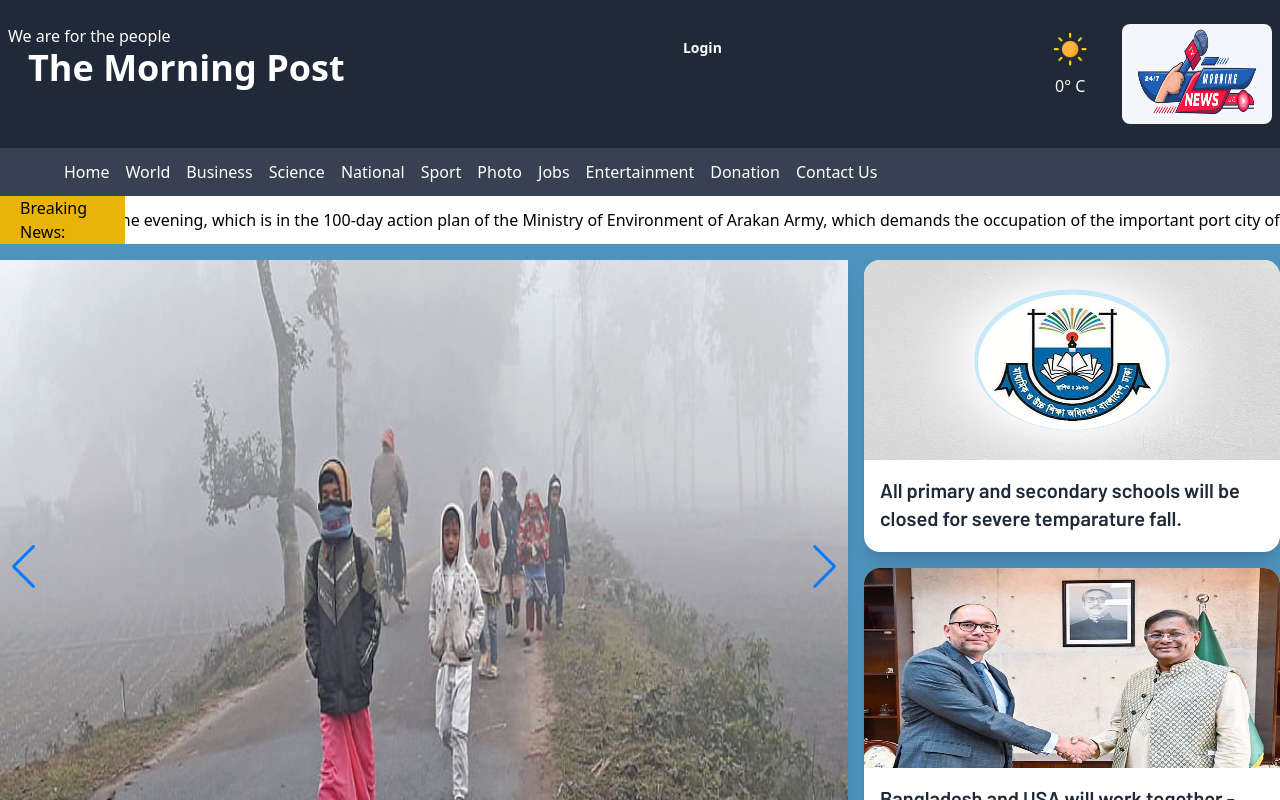
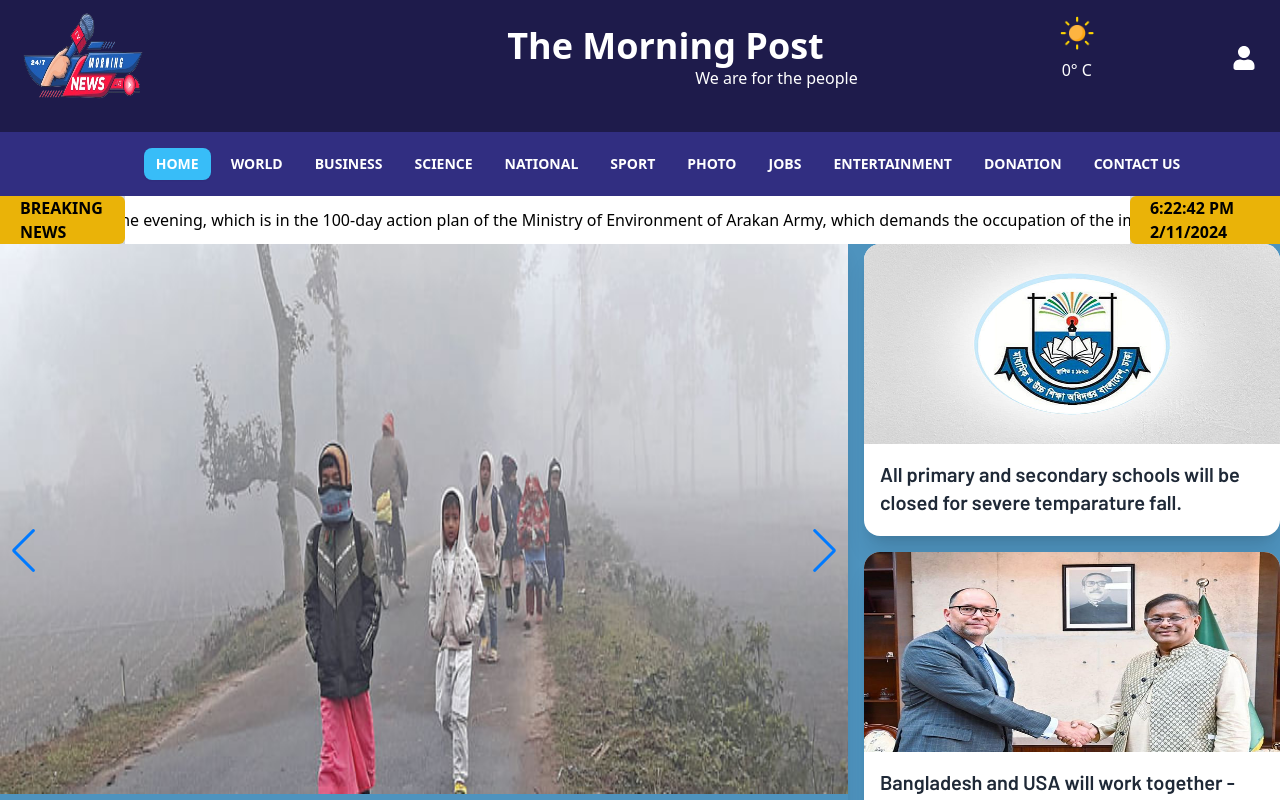
Before and after one commit to HunterTheCoding/The-Morning-Post, a React (Vite) app: page / in a window 1280 px wide. Shown: the top 800 px of the page. Built offline with nearby package versions, Linux system fonts and the light colour scheme; no server answers; a web font is replaced by a local one.

Commit message:
update navbar design  daseboard  design

```diff
--- a/src/Components/Home/Home.tsx
+++ b/src/Components/Home/Home.tsx
@@ -12,7 +12,7 @@ import OurHistory from "./OurHistory/OurHistory.js";
 
 const Home = () => {
     return (
-        <div>
+        <div className="-mt-[16px]">
             <Bannar></Bannar>
             <HotLight></HotLight>
             <OurHistory></OurHistory>
--- a/src/Components/Home/National/NavNational.tsx
+++ b/src/Components/Home/National/NavNational.tsx
@@ -8,7 +8,7 @@ const NavNational = () => {
 
     return (
         <div>
-            <div className="mt-10 lg:flex">
+            <div className="-mt-5 lg:flex">
                 <div className="w-full md:w-full lg:w-2/3 my-element" id="alls">
                     {
                         National?.slice(0, 1).map((news1: News) => <Link key={news1._id} to={`/newsdetails/${news1?._id}`}>
--- a/src/Components/Navbar/Navbar.tsx
+++ b/src/Components/Navbar/Navbar.tsx
@@ -1,130 +1,227 @@
 import Marquee from "react-fast-marquee";
-// import { IoMdMenu } from "react-icons/io";
-import { Link, NavLink } from "react-router-dom";
-import logo from "../../../public/news.png";
+import { NavLink } from "react-router-dom";
+import logo from "../../../public/newsnew-removebg-preview.png";
 import { SlBadge } from "react-icons/sl";
 import Context from "../../Hook/useContext";
 import useAdmin from "../../Hook/useAdmin";
 import Weather from "../Weather/Weather";
+import { FaUser } from "react-icons/fa";
+import { useEffect, useState } from "react";
 const Navbar = () => {
+  const [currentDateTime, setCurrentDateTime] = useState(new Date());
+
   const [isAdmin] = useAdmin();
-  console.log(isAdmin);
+  // console.log(isAdmin);
 
   const { user, logOut } = Context();
-  console.log(user);
+  // console.log(user);
 
   const list = [
-    <Link to="/">
-      <p className="block text-white text-center border-r-2 border-gray-300 no-underline relative py-3 px-2  hover:bg-gray-300 hover:text-gray-700">
-        Home
-      </p>
-    </Link>,
-    <Link to="/world">
-      <a
-        className="block text-white text-center border-r-2 border-gray-300 no-underline relative py-3 px-2  hover:bg-gray-300 hover:text-gray-700"
-        href="#"
+    <NavLink
+      className={({ isPending, isActive }) =>
+        isPending
+          ? "pending"
+          : isPending
+          ? "pending"
+          : isActive
+          ? "btn bg-sky-400 btn-sm text-blue-900 font-bold"
+          : "btn btn-ghost btn-sm"
+      }
+      to={"/"}
     >
-        World
-      </a>
-    </Link>,
-    <Link to="/business">
-      <a
-        className="block text-white text-center border-r-2 border-gray-300 no-underline relative py-3 px-2  hover:bg-gray-300 hover:text-gray-700"
-        href="#"
+      <span className=" uppercase text-white text-center">HOME</span>
+    </NavLink>,
+    <NavLink
+      className={({ isPending, isActive }) =>
+        isPending
+          ? "pending"
+          : isPending
+          ? "pending"
+          : isActive
+          ? "btn bg-sky-400 btn-sm text-blue-900 font-bold"
+          : "btn btn-ghost btn-sm"
+      }
+      to="/world"
     >
-        Business
-      </a>
-    </Link>,
-    <Link to="/science">
-      <a
-        className="block text-white text-center border-r-2 border-gray-300 no-underline relative py-3 px-2  hover:bg-gray-300 hover:text-gray-700"
-        href="#"
+      <a className="uppercase text-white text-center font">World</a>
+    </NavLink>,
+    <NavLink
+      className={({ isPending, isActive }) =>
+        isPending
+          ? "pending"
+          : isPending
+          ? "pending"
+          : isActive
+          ? "btn bg-sky-400 btn-sm text-blue-900 font-bold"
+          : "btn btn-ghost btn-sm"
+      }
+      to="/business"
     >
-        Science
-      </a>
-    </Link>,
-    <Link to="/national">
-      <a
-        className="block text-white text-center border-r-2 border-gray-300 no-underline relative py-3 px-2  hover:bg-gray-300 hover:text-gray-700"
-        href="#"
+      <a className="uppercase text-white text-center">Business</a>
+    </NavLink>,
+    <NavLink
+      className={({ isPending, isActive }) =>
+        isPending
+          ? "pending"
+          : isPending
+          ? "pending"
+          : isActive
+          ? "btn bg-sky-400 btn-sm text-blue-900 font-bold"
+          : "btn btn-ghost btn-sm"
+      }
+      to="/science"
     >
-        National
-      </a>
-    </Link>,
-    <Link to="/sport">
-      <a
-        className="block text-white text-center border-r-2 border-gray-300 no-underline relative py-3 px-2  hover:bg-gray-300 hover:text-gray-700"
-        href="#"
+      <a className="uppercase text-white text-center">Science</a>
+    </NavLink>,
+    <NavLink
+      className={({ isPending, isActive }) =>
+        isPending
+          ? "pending"
+          : isPending
+          ? "pending"
+          : isActive
+          ? "btn bg-sky-400 btn-sm text-blue-900 font-bold"
+          : "btn btn-ghost btn-sm"
+      }
+      to="/national"
     >
-        Sport
-      </a>
-    </Link>,
+      <a className="uppercase text-white text-center">National</a>
+    </NavLink>,
+    <NavLink
+      className={({ isPending, isActive }) =>
+        isPending
+          ? "pending"
+          : isPending
+          ? "pending"
+          : isActive
+          ? "btn bg-sky-400 btn-sm text-blue-900 font-bold"
+          : "btn btn-ghost btn-sm"
+      }
+      to="/sport"
+    >
+      <a className="uppercase text-white text-center">Sport</a>
+    </NavLink>,
 
-    <Link to="/picture">
-      <a
-        className="block text-white text-center border-r-2 border-gray-300 no-underline relative py-3 px-2  hover:bg-gray-300 hover:text-gray-700"
-        href="#"
+    <NavLink
+      className={({ isPending, isActive }) =>
+        isPending
+          ? "pending"
+          : isPending
+          ? "pending"
+          : isActive
+          ? "btn bg-sky-400 btn-sm text-blue-900 font-bold"
+          : "btn btn-ghost btn-sm"
+      }
+      to="/picture"
     >
-        Photo
-      </a>
-    </Link>,
+      <a className="uppercase text-white text-center">Photo</a>
+    </NavLink>,
 
-    <Link
+    <NavLink
+      className={({ isPending, isActive }) =>
+        isPending
+          ? "pending"
+          : isPending
+          ? "pending"
+          : isActive
+          ? "btn bg-sky-400 btn-sm text-blue-900 font-bold"
+          : "btn btn-ghost btn-sm"
+      }
       to="/jobs"
-      className="block text-white text-center border-r-2 border-gray-300 no-underline relative py-3 px-2  hover:bg-gray-300 hover:text-gray-700"
     >
-      Jobs
-    </Link>,
-    <Link to="/entertainment">
-      <a
-        className="block text-white text-center border-r-2 border-gray-300 no-underline relative py-3 px-2 hover:bg-gray-300 hover:text-gray-700"
-        href="#"
+      <span className="uppercase text-white text-center">Jobs</span>
+    </NavLink>,
+    <NavLink
+      className={({ isPending, isActive }) =>
+        isPending
+          ? "pending"
+          : isPending
+          ? "pending"
+          : isActive
+          ? "btn bg-sky-400 btn-sm text-blue-900 font-bold"
+          : "btn btn-ghost btn-sm"
+      }
+      to="/entertainment"
     >
-        Entertainment
-      </a>
-    </Link>,
-    <Link
+      <a className="uppercase text-white text-center">Entertainment</a>
+    </NavLink>,
+    <NavLink
+      className={({ isPending, isActive }) =>
+        isPending
+          ? "pending"
+          : isPending
+          ? "pending"
+          : isActive
+          ? "btn bg-sky-400 btn-sm text-blue-900 font-bold"
+          : "btn btn-ghost btn-sm"
+      }
       to="donation"
-      className="block text-white text-center border-r-2 border-gray-300 no-underline relative py-3 px-2  hover:bg-gray-300 hover:text-gray-700"
     >
-      Donation
-    </Link>,
-    <Link
+      <span className="uppercase text-white text-center">Donation</span>
+    </NavLink>,
+    <NavLink
+      className={({ isPending, isActive }) =>
+        isPending
+          ? "pending"
+          : isPending
+          ? "pending"
+          : isActive
+          ? "btn bg-sky-400 btn-sm text-blue-900 font-bold"
+          : "btn btn-ghost btn-sm"
+      }
       to="/Contact-US"
-      className="block text-white text-center border-r-2 border-gray-300 no-underline relative py-3 px-2  hover:bg-gray-300 hover:text-gray-700"
     >
-      Contact Us
-    </Link>,
+      <span className="font-bold uppercase text-white"> Contact Us</span>
+    </NavLink>,
+  ];
+  useEffect(() => {
+    const intervalId = setInterval(() => {
+      setCurrentDateTime(new Date());
+    }, 1000);
 
-  ];
+    return () => clearInterval(intervalId);
+  }, []);
+
+  const formattedTime = currentDateTime.toLocaleTimeString();
+  const formattedDate = currentDateTime.toLocaleDateString();
 
   return (
     <div>
-      <div className="font-sans bg-gray-300 m-0 p-0">
-        <header className="bg-gray-800 text-white p-6 text-center flex justify-between px-2 px lg:px-5vw">
-          <div className="flex flex-col text-start">
-            <div>
-              <p>We are for the people</p>
-            </div>
+      <div className="font-sans bg-gray-300  -mt-4 z-50 max-w-screen-xl mx-auto">
+        <header className="bg-indigo-950 text-white p-6 text-center flex justify-between px-2 px lg:px-5vw">
+          <img
+            className="rounded-lg   h-20 md:h-[100px] w-24 lg:w-[150px]  md:flex lg:flex"
+            src={logo}
+            alt=""
+          />
+          <div className="flex flex-col  text-start lg:ml-40  justify-center   ">
             <h1 className=" ml-3 lg:ml-5 font-semibold lg:font-extrabold text-2xl lg:text-4xl">
               The Morning Post
             </h1>
+            <div>
+              <p className="lg:pl-52">We are for the people</p>
             </div>
-          <div className="navbar-end ml-10 ">
+          </div>
+          <div className=" hidden  w-fit lg:flex rounded-md navbar-end">
+            <p className="">
+              <Weather />
+            </p>
+          </div>
+          <div className="navbar-end items-center justify-center flex  w-fit md:-ml-10 lg:-ml-20">
             {user?.email ? (
               <div className="dropdown dropdown-end dropdown-hover text-black ">
                 <label
                   tabIndex={0}
                   className="btn  online btn-ghost btn-circle avatar"
                 >
-                  <div className="w-full border rounded-full">
+                  <div className="w-full border  rounded-full">
                     <img className=" h-5/6" src={user.photoURL || undefined} />
                     <SlBadge />
                   </div>
                 </label>
                 <ul
                   tabIndex={0}
-                  className="menu menu-sm dropdown-content  mt-3 z-[1] p-2 shadow bg-base-100 rounded-box w-52"
+                  className="menu menu-sm border-2 dropdown-content  mt-3 z-[1] p-2 shadow bg-blue-100 rounded-box w-52"
                 >
                   <li className=" py-2 ">
                     <NavLink
@@ -137,11 +234,14 @@ const Navbar = () => {
                         isPending
                           ? "pending "
                           : isActive
-                            ? "btn btn-warning "
-                            : "btn btn-ghost "
+                          ? "btn bg-sky-400 btn-sm text-blue-900 font-bold"
+                          : "btn btn-ghost btn-sm"
                       }
                     >
+                      <span className="text-indigo-800 uppercase text-xl font-bold">
+                        {" "}
                         PROFILE
+                      </span>
                     </NavLink>
                   </li>
 
@@ -159,7 +259,9 @@ const Navbar = () => {
                       onClick={logOut}
                       to={""}
                     >
-                      LOGOUT
+                      <span className="text-indigo-800 uppercase text-xl font-bold">
+                        Logout
+                      </span>
                     </NavLink>
                   </li>
                 </ul>
@@ -173,30 +275,34 @@ const Navbar = () => {
                     : isPending
                     ? "pending "
                     : isActive
-                        ? "btn btn-warning "
+                    ? "btn"
                     : "btn btn-ghost "
                 }
+                title="Login"
               >
-                Login
+                <div className="text-2xl">
+                  <FaUser />
+                </div>
               </NavLink>
             )}
           </div>
-          <div className=" rounded-md">
-            <div className=" rounded-md"><p className=""><Weather /></p></div>
-          </div>
-          <img className="rounded-lg h-20 md:h-[100px] w-24 lg:w-[150px] hidden md:flex lg:flex" src={logo} alt="" />
         </header>
 
-        <nav className="bg-gray-700 overflow-hidden grid grid-cols-4 md:grid-cols-5 lg:flex lg:pl-14">
+        <nav className="bg-indigo-900 overflow-hidden grid grid-cols-4 md:grid-cols-5 lg:flex lg:pl-14 py-4 space-x-2 items-center justify-center">
           {list}
         </nav>
-        <div className="text-black flex pl-5vw pr-5vw">
-          <div className=" pl-5 bg-yellow-500">Breaking News:</div>
+        <div className="flex pl-5vw pr-5vw">
+          <div className=" pl-5 text-black font-bold uppercase  bg-yellow-500 rounded-r-md">
+            Breaking News
+          </div>
           <Marquee className="bg-white text-black">
             Obaidul Quader is returning home in the evening, which is in the
             100-day action plan of the Ministry of Environment of Arakan Army,
             which demands the occupation of the important port city of Myanmar.
           </Marquee>
+          <div className="pl-5 text-black font-bold uppercase bg-yellow-500 rounded-l-md">
+   {formattedTime}  {formattedDate}
+        </div>
         </div>
       </div>
     </div>
--- a/src/Components/NavbarItem/Photo/Photo.tsx
+++ b/src/Components/NavbarItem/Photo/Photo.tsx
@@ -6,7 +6,7 @@ const Photo = () => {
 
   return (
     <div>
-      <section className="py-6 dark:bg-gray-800 dark:text-gray-50">
+      <section className="mb-5 -mt-5 dark:bg-gray-800 dark:text-gray-50">
         <div className="container grid grid-cols-2 gap-4 p-4 mx-auto md:grid-cols-4">
           {photo.slice(0, 8).map((item) => {
             return (
--- a/src/Components/NavbarItem/Science/Science.tsx
+++ b/src/Components/NavbarItem/Science/Science.tsx
@@ -8,7 +8,7 @@ const Science = () => {
 console.log(Science),ScienceLoading;
 
     return (
-        <div className="border-2border-red-700 ">
+        <div className="border-2border-red-700 -mt-5">
             <div className="grid grid-cols-3 gap-10">
                 <div className="lg:col-span-2 col-span-3 m-5">
                     {/*1st layout  */}
--- a/src/Components/NavbarItem/World/World.tsx
+++ b/src/Components/NavbarItem/World/World.tsx
@@ -15,7 +15,7 @@ const World = () => {
 //   const {_id, section, headline, source, date, summary, details, image} =InternationalData;
 
     return (
-        <div className="md:px-6 my-5">
+        <div className="md:px-6">
             <div className="flex justify-between bg-gray-200 p-4">
                 <h2 className="text-3xl font-bold ">World News</h2>
                 <Link to="/">
--- a/src/Hook/useAxiosPublic.ts
+++ b/src/Hook/useAxiosPublic.ts
@@ -1,8 +1,8 @@
 import axios, { AxiosInstance } from "axios";
 interface axiosPublic extends AxiosInstance { }
 const AxiosPublic: axiosPublic = axios.create({
-  baseURL: "https://the-mornong-post-server-omega.vercel.app",
-  // baseURL: "http://localhost:5000",
+  // baseURL: "https://the-mornong-post-server-omega.vercel.app",
+  baseURL: "http://localhost:5000",
   withCredentials: true,
 });
 const useAxiosPublic = () => {
--- a/src/Hook/useAxiosSecure.tsx
+++ b/src/Hook/useAxiosSecure.tsx
@@ -5,8 +5,8 @@ import Context from "./useContext";
 import { useNavigate } from "react-router-dom";
 
 export const axiosSecure = axios.create({
-  baseURL: "https://the-mornong-post-server-omega.vercel.app",
-  // baseURL: "http://localhost:5000",
+  // baseURL: "https://the-mornong-post-server-omega.vercel.app",
+  baseURL: "http://localhost:5000",
   withCredentials: true,
 });
 const useAxiosSecure = () => {
```
Also changed, not shown: src/Components/Daseboard/Daseboard.tsx (+147 -41 lines), src/Components/NavbarItem/Sport/Sport.tsx (+2 -17 lines), public/newsnew-removebg-preview.png (added). Lines whose indentation alone changed are shown as unchanged.
